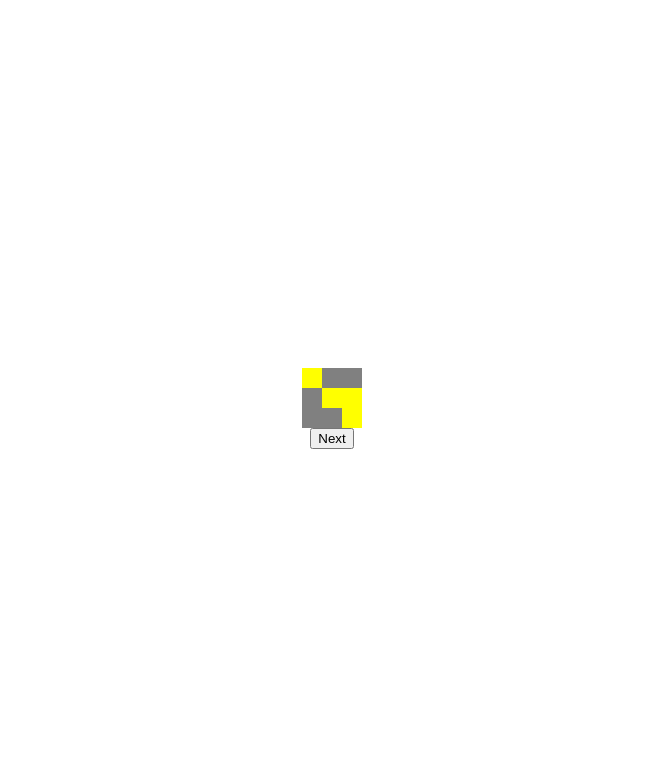
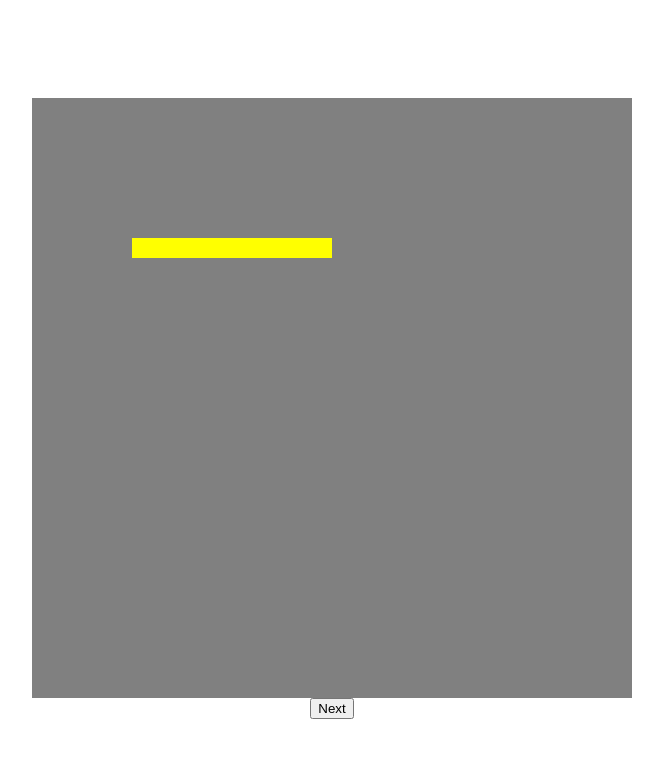
Before and after one commit to mrslwiseman/fcc-game-of-life, a website: page app/index.html in a window 1280 px wide. Shown: the whole page, without its empty margins (316-979 px from the left). Drawn offline with Linux system fonts and the light colour scheme.

Commit message:
refactor canvas somewhat

```diff
--- a/app/index.html
+++ b/app/index.html
@@ -14,7 +14,7 @@
     <!-- <div class="gridContainer">
 
     </div> -->
-    <canvas class="canvas" width="60" height="60">
+    <canvas class="canvas" width="600" height="600">
 
     </canvas>
     <div class="controls">
--- a/app/main.js
+++ b/app/main.js
@@ -2,9 +2,21 @@ const game = (function(){
 "use strict";
 
     let grid = [
-        [1,0,0],
-        [0,1,1],
-        [0,0,1]
+        [0,0,0,0,0,0,0,0,0,0,0,0,0,0,0,0,0,0,0,0],
+        [0,0,0,0,0,0,0,0,0,0,0,0,0,0,0,0,0,0,0,0],
+        [0,0,0,0,0,0,0,0,0,0,0,0,0,0,0,0,0,0,0,0],
+        [0,0,0,0,0,0,0,0,0,0,0,0,0,0,0,0,0,0,0,0],
+        [0,0,0,0,0,0,0,0,0,0,0,0,0,0,0,0,0,0,0,0],
+        [0,0,0,0,0,0,0,0,0,0,0,0,0,0,0,0,0,0,0,0],
+        [0,0,0,0,0,0,0,0,0,0,0,0,0,0,0,0,0,0,0,0],
+        [0,0,0,0,0,1,1,1,1,1,1,1,1,1,1,0,0,0,0,0],
+        [0,0,0,0,0,0,0,0,0,0,0,0,0,0,0,0,0,0,0,0],
+        [0,0,0,0,0,0,0,0,0,0,0,0,0,0,0,0,0,0,0,0],
+        [0,0,0,0,0,0,0,0,0,0,0,0,0,0,0,0,0,0,0,0],
+        [0,0,0,0,0,0,0,0,0,0,0,0,0,0,0,0,0,0,0,0],
+        [0,0,0,0,0,0,0,0,0,0,0,0,0,0,0,0,0,0,0,0],
+        [0,0,0,0,0,0,0,0,0,0,0,0,0,0,0,0,0,0,0,0],
+        [0,0,0,0,0,0,0,0,0,0,0,0,0,0,0,0,0,0,0,0]
 
     ]
 
@@ -117,21 +129,29 @@ function init(){
         }
 
     const renderGrid = () => {
-        const gridContainer = document.querySelector('.gridContainer');
-        // gridContainer.innerHTML = "";
-        // ==> array
         const canvas = document.querySelector('canvas')
         const ctx = canvas.getContext('2d');
         const w = 20
         const h = 20
-        ctx.clearRect(0,0,60,60) // clear canvas each render
+
+        // clear canvas on each render
+        ctx.beginPath()
+        ctx.rect(0,0,600,600)
+        ctx.fillStyle = 'grey'
+        ctx.fill()
+        ctx.closePath()
+
         grid.forEach((row, y) => {
             row.forEach((cell, x) => {
-                ctx.beginPath()
-                ctx.rect(x*20,y*20,w,h)
-            ctx.fillStyle = cell == 1 ? 'yellow' : 'grey'
-            ctx.fill();
-            ctx.closePath()
+                // draw live cells only
+                if(cell === 1){
+                    ctx.beginPath()
+                    ctx.rect(x*20,y*20,w,h)
+                    ctx.fillStyle = 'yellow'
+                    ctx.fill();
+                    ctx.closePath()
+                }
+
             })
         })
         updateGrid();
```
